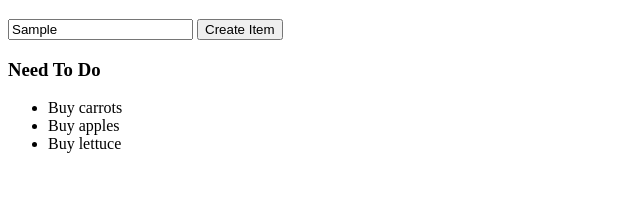
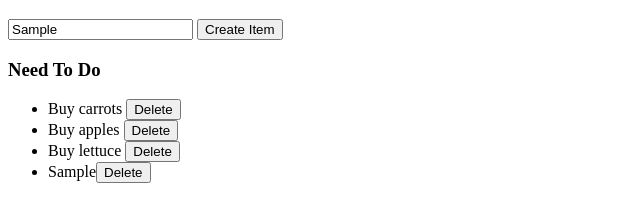
Before and after one commit to OrlandoCodes10/Learnwebcode, a plain HTML site: page Day 10/index.html in a window 1280 px wide. Both pictures are taken after typing "Sample" into the empty fields and a click on the button "Create Item". Shown: the part 61-282 px from the top of the page, without its empty margins (0-640 px from the left). Drawn offline with Linux system fonts and the light colour scheme.

Commit message:
Refining the list additions

```diff
--- a/Day 10/Todoapp.js
+++ b/Day 10/Todoapp.js
@@ -4,9 +4,10 @@ let ourList = document.getElementById("ourList")
 
 ourForm.addEventListener("submit", (e) => {
     e.preventDefault()
-    console.log(ourField.value)
+    createItem(ourField.value)
 })
 
 function createItem(x) {
-    ourList.insertAdjacentHTML("beforeend", x)
+    let ourHTML = `<li>${x}<button>Delete</button></li>`
+    ourList.insertAdjacentHTML("beforeend", ourHTML)
 }
--- a/Day 10/index.html
+++ b/Day 10/index.html
@@ -15,9 +15,9 @@
 
     <h3>Need To Do</h3>
     <ul id="ourList">
-        <li>Buy carrots</li>
-        <li>Buy apples</li>
-        <li>Buy lettuce</li>
+        <li>Buy carrots <button>Delete</button></li>
+        <li>Buy apples <button>Delete</button></li>
+        <li>Buy lettuce <button>Delete</button></li>
     </ul>
     <script src="Todoapp.js"></script>
 </body>
```
